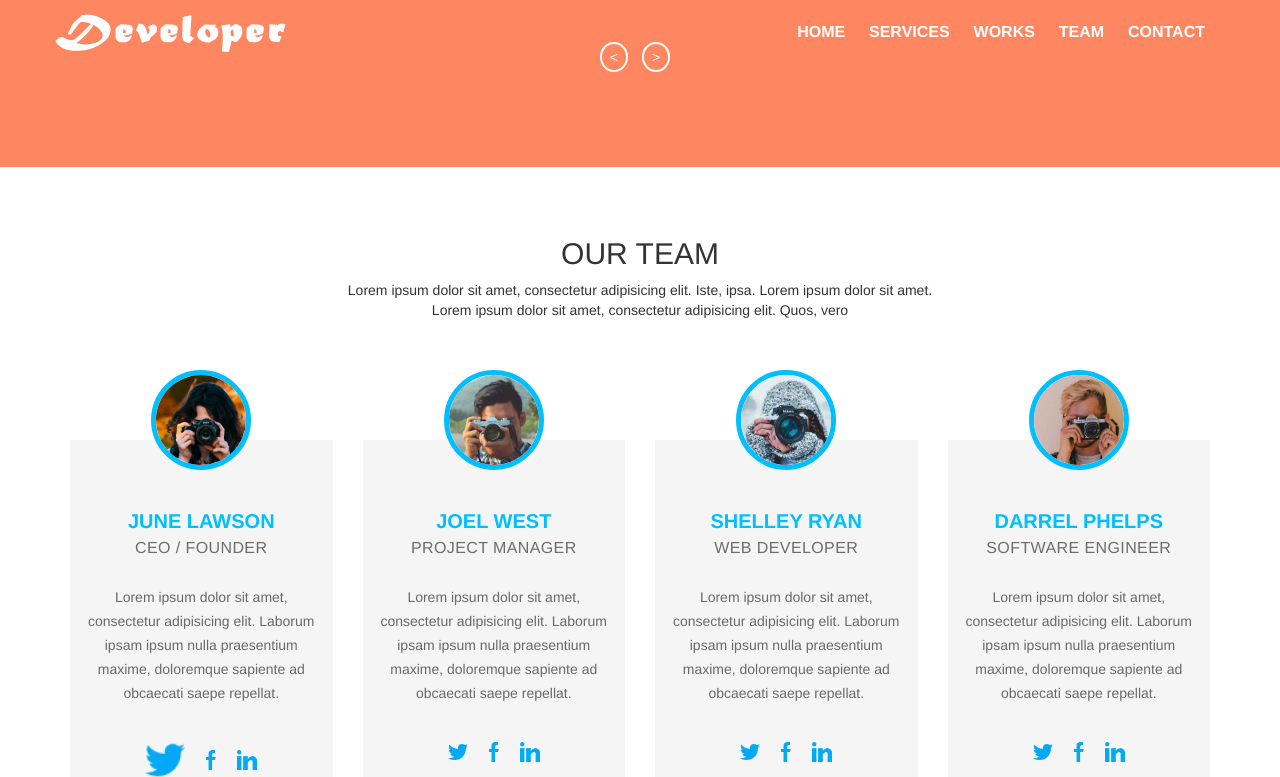
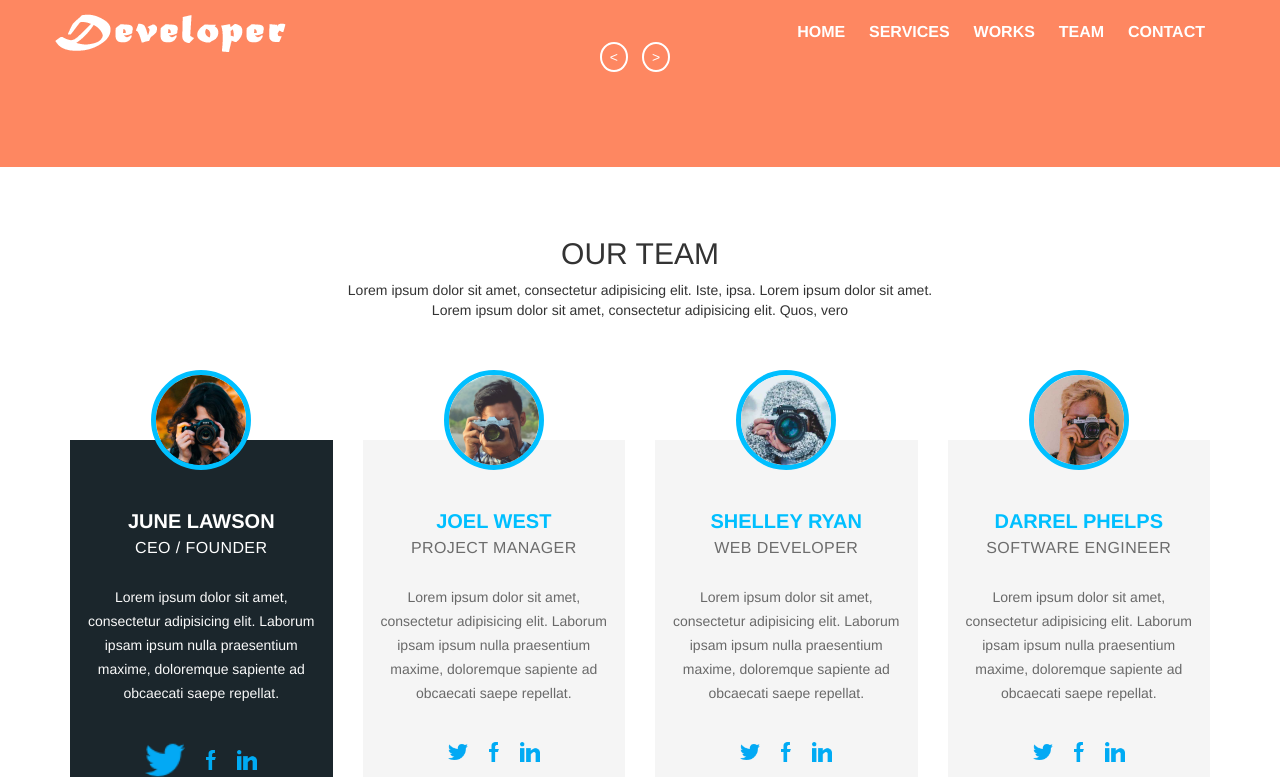
Before and after one commit to RBDulakshi/developer, a plain HTML site: page index.html in a window 1280 px wide. In both pictures the pointer is over the picture 165 px from the left and 2488 px from the top of the page. Shown: the part 1737-2514 px from the top of the page. Drawn offline with Linux system fonts and the light colour scheme.

Commit message:
updated team section

```diff
--- a/css/style.css
+++ b/css/style.css
@@ -235,7 +235,24 @@ header nav ul li a:hover {
 	width: 20px;
 }
 
-.social-network img:hover {
+.team-block:hover .social-network img:hover {
 	height: 40px;
 	width: 40px;
+	transition: 0.3s ease-out;
 }
+
+.team-block:hover .team-description {
+	background-color: #1b262c;
+	transition: 0.3s ease;
+}
+
+.team-block:hover .title h3,
+.team-block:hover .title span {
+	color: white;
+	transition: 0.3s ease;
+}
+
+.team-block:hover .team-description p {
+	color: #f9f9f9;
+	transition: 0.3s ease;
+}
```
